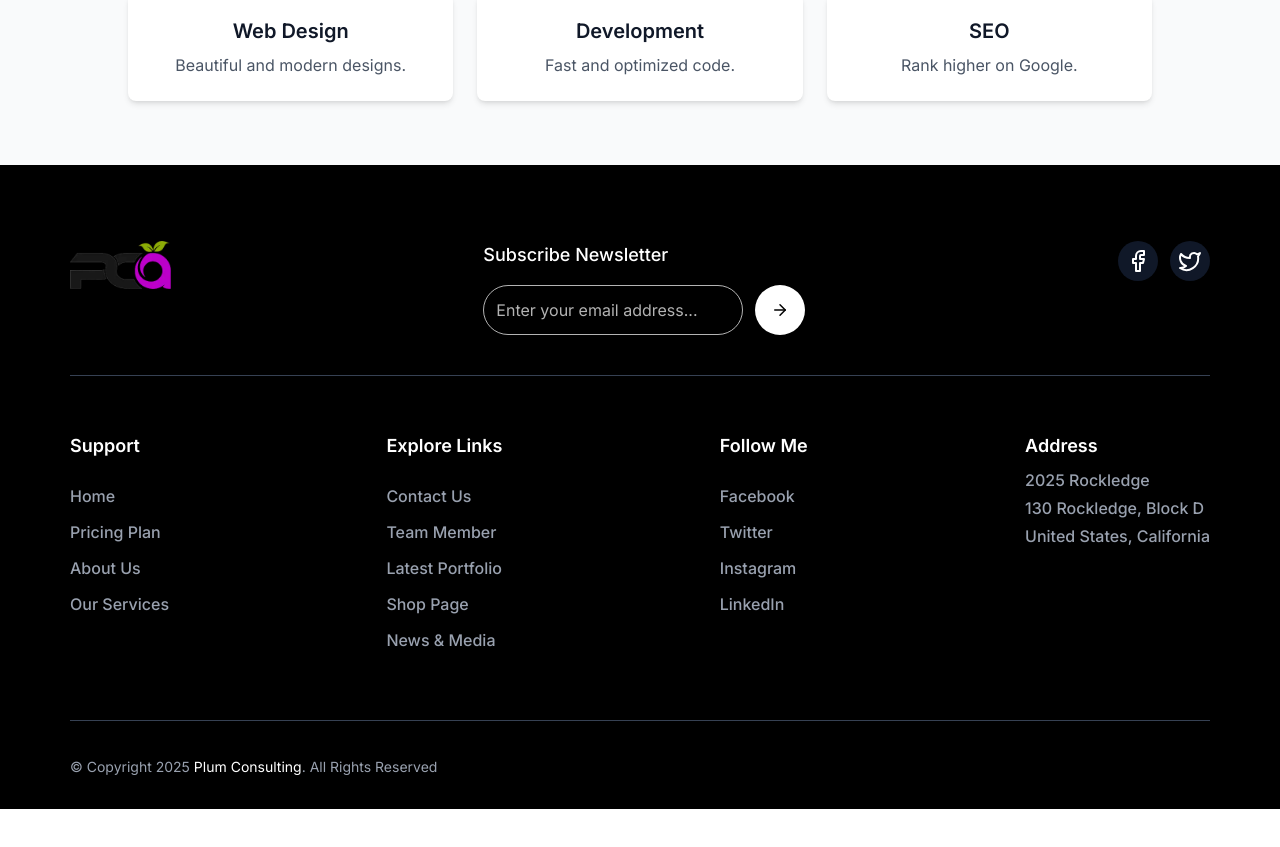
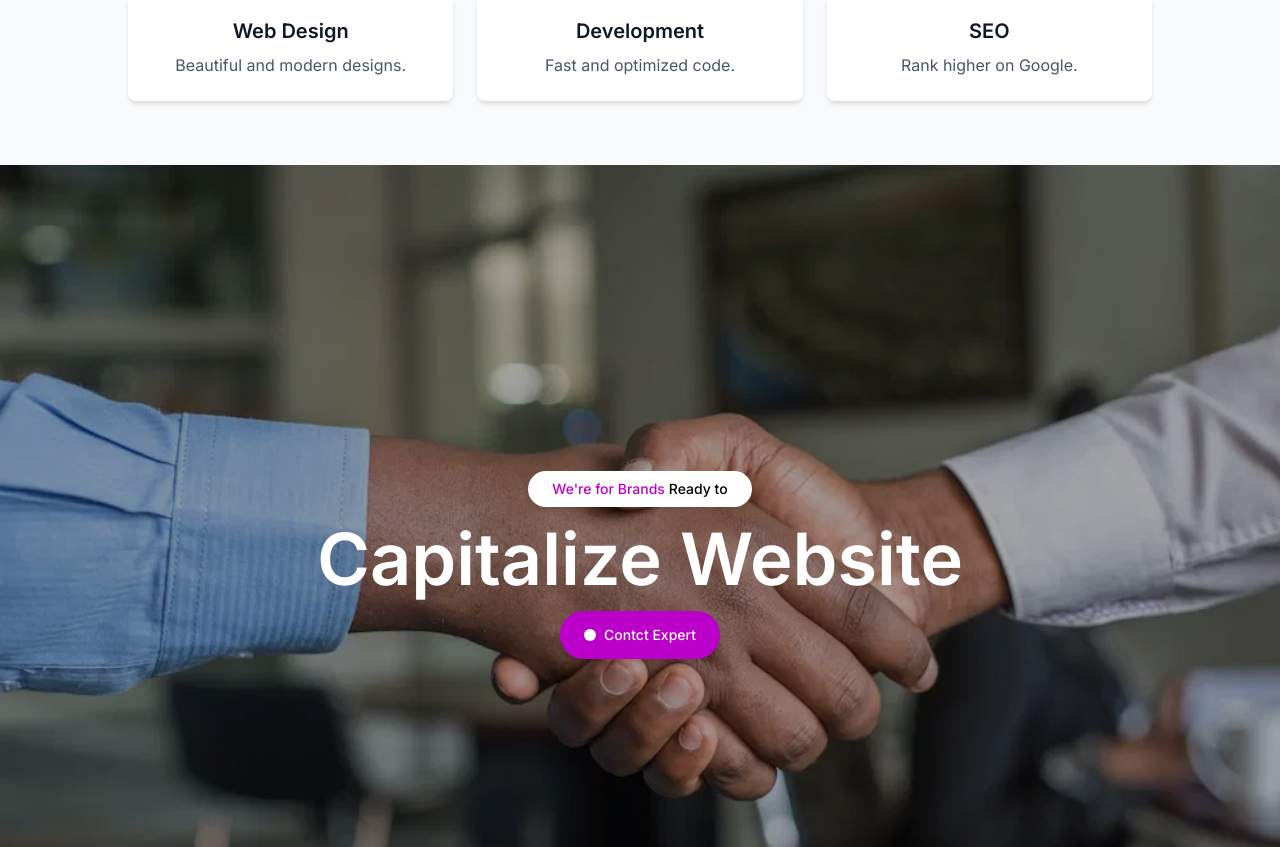
Before and after one commit to ko-source/plum-consulting, a React (Vite) app: page / in a window 1280 px wide. Shown: the part 1052-1899 px from the top of the page. Before the commit the page ends 1861 px from the top, so only its background shows below. Built offline with nearby package versions, Linux system fonts and the light colour scheme.

Commit message:
handshake section implementation

```diff
--- /dev/null
+++ b/src/Components/Badge.jsx
@@ -0,0 +1,25 @@
+import React from "react";
+import { motion } from "framer-motion";
+const Badge = ({ textPart1, textPart2, color1, color2 }) => {
+  return (
+    <motion.div
+      className="inline-flex bg-fixed items-center justify-center px-6 py-2  rounded-full shadow-lg"
+      style={{
+        backgroundColor: "#ffffff",
+        boxShadow: "0 4px 6px rgba(0, 0, 0, 0.1)",
+      }}
+      initial={{ opacity: 0, y: -50 }}
+      animate={{ opacity: 1, y: 0 }}
+      transition={{delay: 0.5, duration: 1 }}
+    >
+      <span className="text-sm font-medium  pr-1" style={{ color: color1 || "#BB00C9" }}>
+        {textPart1}
+      </span>
+      <span className="text-sm font-medium" style={{ color: color2 || "#000000" }}>
+         {textPart2}
+      </span>
+    </motion.div>
+  );
+};
+
+export default Badge;
--- a/src/Pages/Home.jsx
+++ b/src/Pages/Home.jsx
@@ -1,10 +1,12 @@
 import Hero from "../Sections/Home/Home"
 import Services from "../Sections/Home/Services"
+import HandShake from "../Sections/Home/HandShake";
 export default  function Home() {
     return (
         <>
         <Hero />
         <Services />
+        <HandShake />
         </>
     );
 }
--- /dev/null
+++ b/src/Sections/Home/HandShake.jsx
@@ -0,0 +1,36 @@
+import React from "react";
+import background from "../../assets/images/handshake.webp";
+import Badge from "../../Components/Badge";
+import Button from "../../Components/Button";
+import { motion } from "framer-motion";
+export default function HandShake() {
+    return (
+        <section
+          id="home"
+          className="h-screen px-5   sm:px-10 md:px-[74px] mx-auto flex flex-col md:flex-row items-center justify-center text-white bg-cover bg-center bg-no-repeat dark:text-gray-200"
+          style={{
+            backgroundImage: `url(${background})`,
+            backgroundColor: 'rgba(0, 0, 0, 0.35)',
+            backgroundBlendMode: 'multiply',
+          }}
+        >
+            <div className="flex flex-col items-center justify-center gap-y-4">
+                <Badge textPart1="We're for Brands" textPart2="Ready to" color1="#BB00C9" color2="#000000" />
+                <motion.h2 className="text-7xl font-extrabold text-white"
+                initial={{ opacity: 0, x: -50 }}
+                animate={{ opacity: 1, x: 0 }}
+                transition={{ duration: 1 }}
+                >Capitalize Website</motion.h2>
+                <motion.div  initial={{ opacity: 0, y: 50 }}
+                animate={{ opacity: 1, y: 0 }}
+                transition={{delay: 0.5, duration: 1 }}>
+                    <Button
+                    text="Contct Expert"
+                    showCircle={true}
+                    />
+                </motion.div>
+            </div>
+
+        </section>
+    );
+}
```
